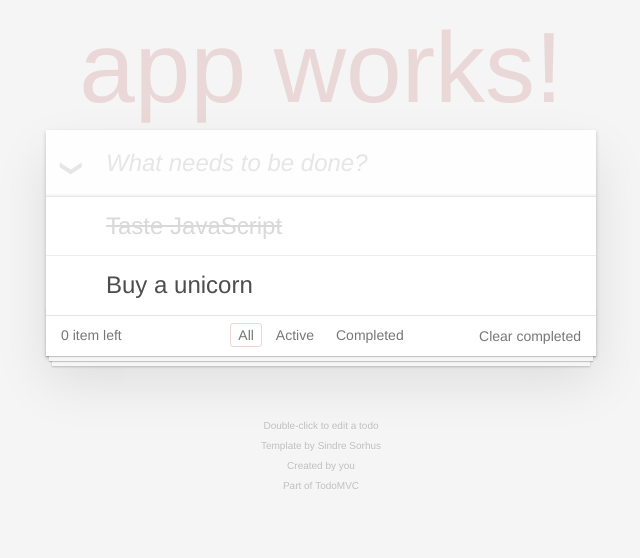
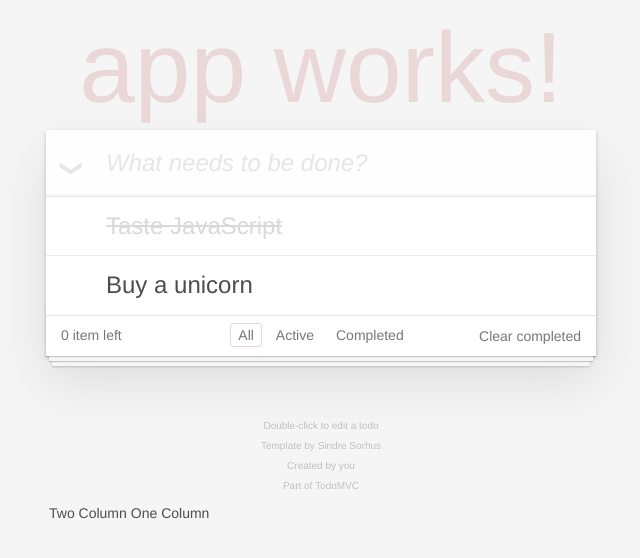
Before and after one commit to shengrass/todomvc, an Angular app: page / in a window 1280 px wide. Shown: the top 558 px of the page, without its empty margins (319-959 px from the left). Built offline with nearby package versions, Linux system fonts and the light colour scheme.

Commit message:
新增一個 table 在頁面中，試著用屬性繫結將 colspan 修改為從 AppComponent 元件中取得。

```diff
--- a/src/app/app.component.html
+++ b/src/app/app.component.html
@@ -56,3 +56,9 @@
   <p>Created by <a href="http://todomvc.com">you</a></p>
   <p>Part of <a href="http://todomvc.com">TodoMVC</a></p>
 </footer>
+<table>
+  <tr>
+    <td [colSpan]="col">Two Column</td>
+    <td>One Column</td>
+  </tr>
+</table>
--- a/src/app/app.component.ts
+++ b/src/app/app.component.ts
@@ -6,5 +6,6 @@ import { Component } from '@angular/core';
   styleUrls: ['./app.component.css']
 })
 export class AppComponent {
-    inputHint='What needs to be done?';
+    inputHint = 'What needs to be done?';
+    col = 2;
 }
```
